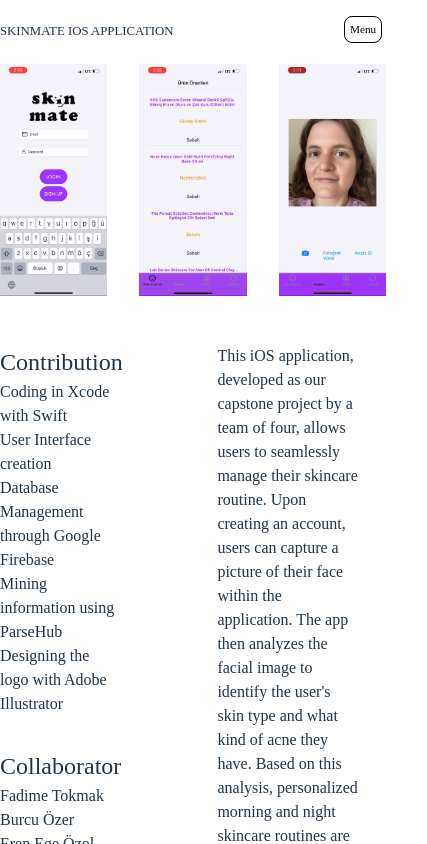
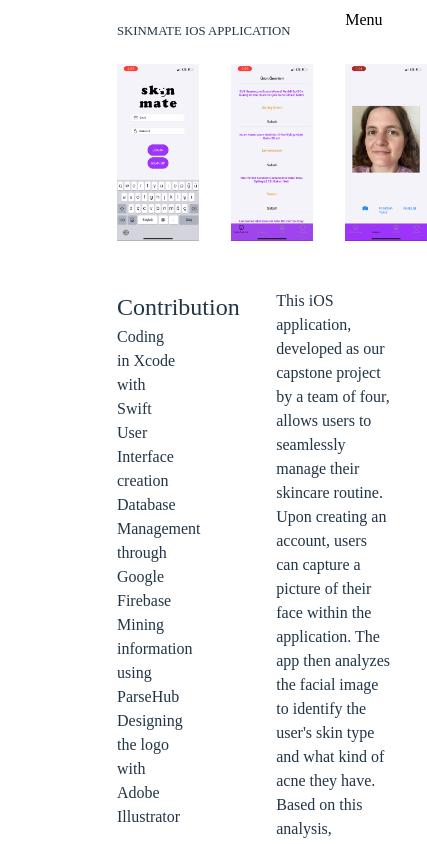
Before and after one commit to makimakimek/melodiPortfolio, a React (Vite) app: page /Skinmate in a window 390 px wide. Shown: the top 844 px of the page, 427 px wide, since content can reach past the window. Built offline with nearby package versions, Linux system fonts and the light colour scheme; a web font is replaced by a local one.

Commit message:
changed menu icon for mobile screens

```diff
--- a/src/App.css
+++ b/src/App.css
@@ -185,10 +185,14 @@
     display: none;
   }
 
+  .projectsFull {
+    gap: 1rem;
+  }
+
   .projectCollection {
     align-items: center;
     width: 100%;
-    margin: 0 0.5rem;
+    margin: 0rem 0.5rem 0rem 0.5rem;
   }
 
   .projectContainer {
@@ -209,17 +213,18 @@
   }
 
   .mobileNavButton {
-    font-size: 0.7rem;
     display: block;
     position: fixed;
-    top: 1rem;
-    right: 0.5rem;
+    right: -0.8rem;
     z-index: 1000;
-    background-color: #fff;
-    border: 1px solid #000;
-    padding: 0.4rem 0.3rem;
+    background-color: inherit;
     font-family: "Lab Mono";
     cursor: pointer;
+  }
+
+  .mobileNavButton img {
+    width: 8vw;
+    height: auto;
   }
 
   .mobileNav {
@@ -232,7 +237,7 @@
     background-color: rgba(255, 255, 255, 0.95);
     z-index: 999;
     overflow-y: auto;
-    padding: 2rem;
+    padding: 2rem 0;
   }
 
   .mobileNav.active {
@@ -254,7 +259,7 @@
 
   .mobileNav .name {
     font-size: 1.2rem;
-    margin: 0 0 1rem 0;
+    margin: 0 1rem;
     padding-bottom: 0.5rem;
     text-align: center;
   }
--- a/src/App.jsx
+++ b/src/App.jsx
@@ -8,6 +8,7 @@ import wordleProjectImage from './assets/mainPhotos/wordle2.png';
 import memoryGameProjectImage from './assets/mainPhotos/memoryGame2.png';
 import etchASketchProjectImage from './assets/mainPhotos/etchASketch2.png';
 import shoppingListProjectImage from './assets/mainPhotos/shoppingList3.png';
+import circleMenu from './assets/circleMenu.png';
 
 function App() {
     const [mobileNavOpen, setMobileNavOpen] = useState(false);
@@ -196,7 +197,7 @@ function App() {
                     </div>
                 </div>
                 <button className="mobileNavButton" onClick={toggleMobileNav}>
-                    Menu
+                    <img src = {circleMenu} />
                 </button>
 
                 <div className={`mobileNav ${mobileNavOpen ? 'active' : ''}`}>
--- a/src/Skinmate.css
+++ b/src/Skinmate.css
@@ -18,6 +18,10 @@
 
 .projectCollectionInside {
     margin-right: 2rem;
+    display: flex;
+    flex-direction: column;
+    width: 70%;
+    margin-left: 30%;
 }
 
 .mainPhoto {
```
Also changed, not shown: src/assets/circleMenu.png (added), 1 other file (tests, documents, lock files or other folders).
